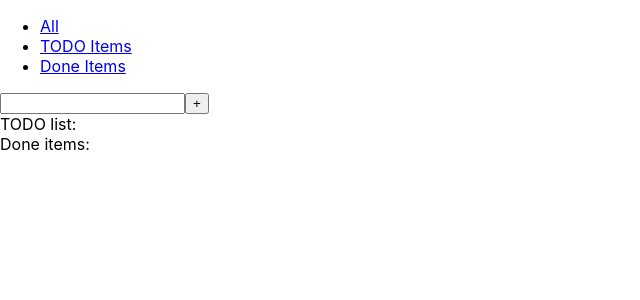
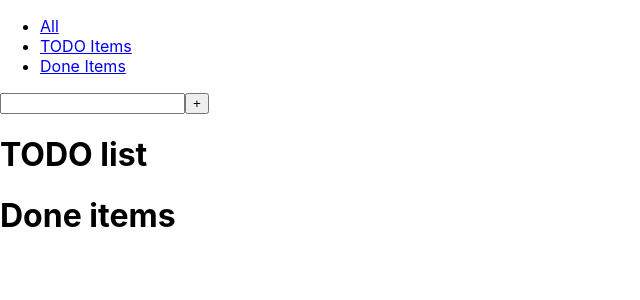
Before and after one commit to huangmou37/oocl-react-redux-todolist, a React (Create React App) app: page / in a window 1280 px wide. Shown: the top 300 px of the page, without its empty margins (0-640 px from the left). Built offline with nearby package versions, Linux system fonts and the light colour scheme.

Commit message:
[todo][cheng] add timestamp for done item

```diff
--- a/src/features/todo/Actions.js
+++ b/src/features/todo/Actions.js
@@ -14,6 +14,7 @@ export const deleteTodoAction = createAction('DELETE', (willDeleteItem) => ({
 
 export const checkTodoAction = createAction('CHECK', (checkedItem) => ({
     payload: {
-        item: checkedItem
+        item: checkedItem,
+        timestamp: new Date().toLocaleString()
     }
 }));
--- a/src/features/todo/DoneItem.js
+++ b/src/features/todo/DoneItem.js
@@ -4,6 +4,8 @@ function DoneItem(props) {
     return (
         <div>
             <label style={{textDecorationLine: 'line-through'}}>{props.item.content}</label>
+            <label> | </label>
+            <label>{props.item.timestamp}</label>
         </div>
     );
 }
--- a/src/features/todo/DoneList.js
+++ b/src/features/todo/DoneList.js
@@ -5,7 +5,7 @@ import DoneItem from './DoneItem';
 function DoneList(props) {
     return (
         <div>
-            <label>Done items: </label>
+            <h1>Done items</h1>
             {
                 props.doneList.map(item => (
                     <DoneItem item={item} key={item.id}/>
--- a/src/features/todo/Reducers.js
+++ b/src/features/todo/Reducers.js
@@ -22,7 +22,7 @@ export default createReducer(
         }),
         [checkTodoAction]: (state, action) => ({
             todoList: state.todoList.filter(item => item.id !== action.payload.item.id),
-            doneList: state.doneList.concat(action.payload.item),
+            doneList: state.doneList.concat({...action.payload.item, timestamp: action.payload.timestamp}),
             nextItemId: state.nextItemId
         })
     }
--- a/src/features/todo/TodoInput.js
+++ b/src/features/todo/TodoInput.js
@@ -6,10 +6,10 @@ function TodoInput(props) {
     const [content, setContent] = useState('');
 
     return (
-        <div>
+        <form onSubmit={(e) => e.preventDefault()}>
             <input value={content} onChange={(e) => setContent(e.target.value)}/>
             <button onClick={() => {props.addItem(content); setContent('');}}>+</button>
-        </div>
+        </form>
     );
 }
 
--- a/src/features/todo/TodoList.js
+++ b/src/features/todo/TodoList.js
@@ -5,7 +5,7 @@ import TodoItem from './TodoItem';
 function TodoList(props) {
     return (
         <div>
-            <label>TODO list: </label>
+            <h1>TODO list</h1>
             {
                 props.todoList.map(item => (
                     <TodoItem item={item} key={item.id}/>
```
